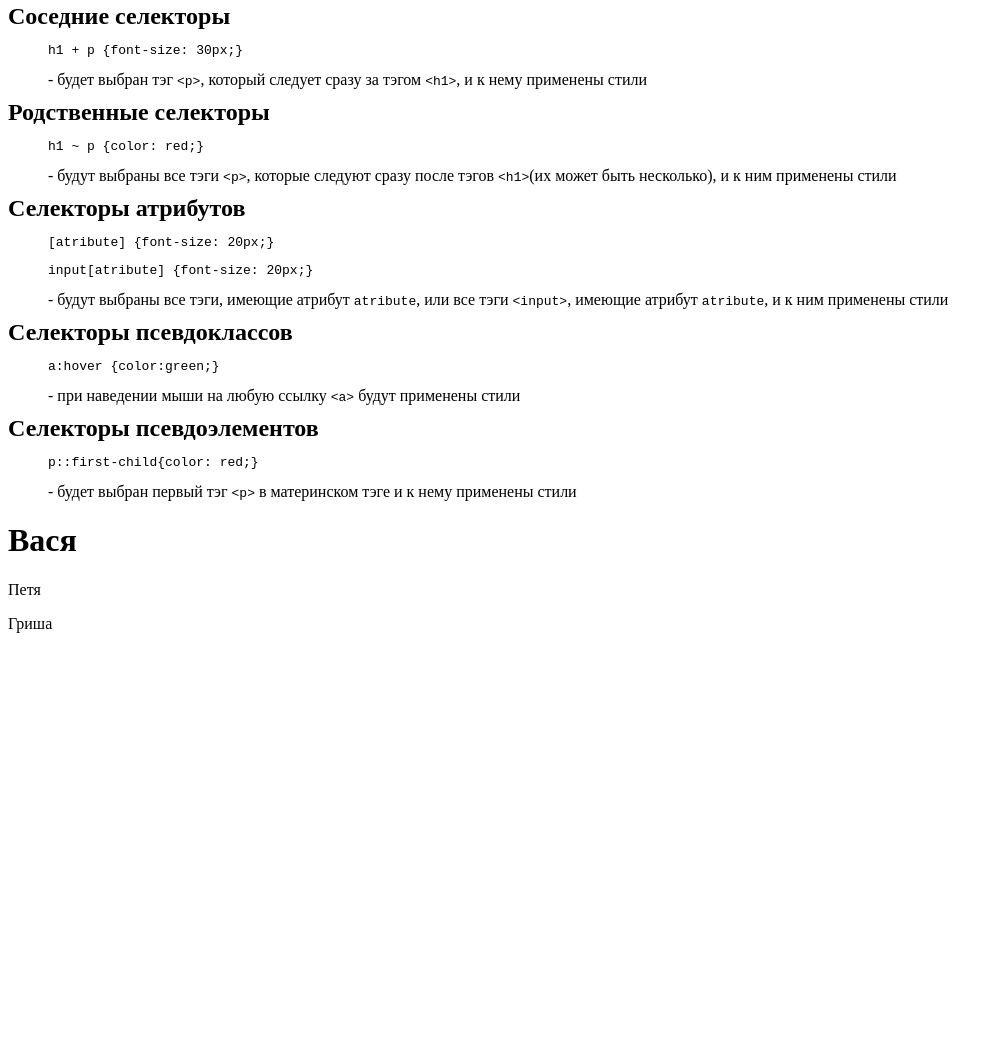
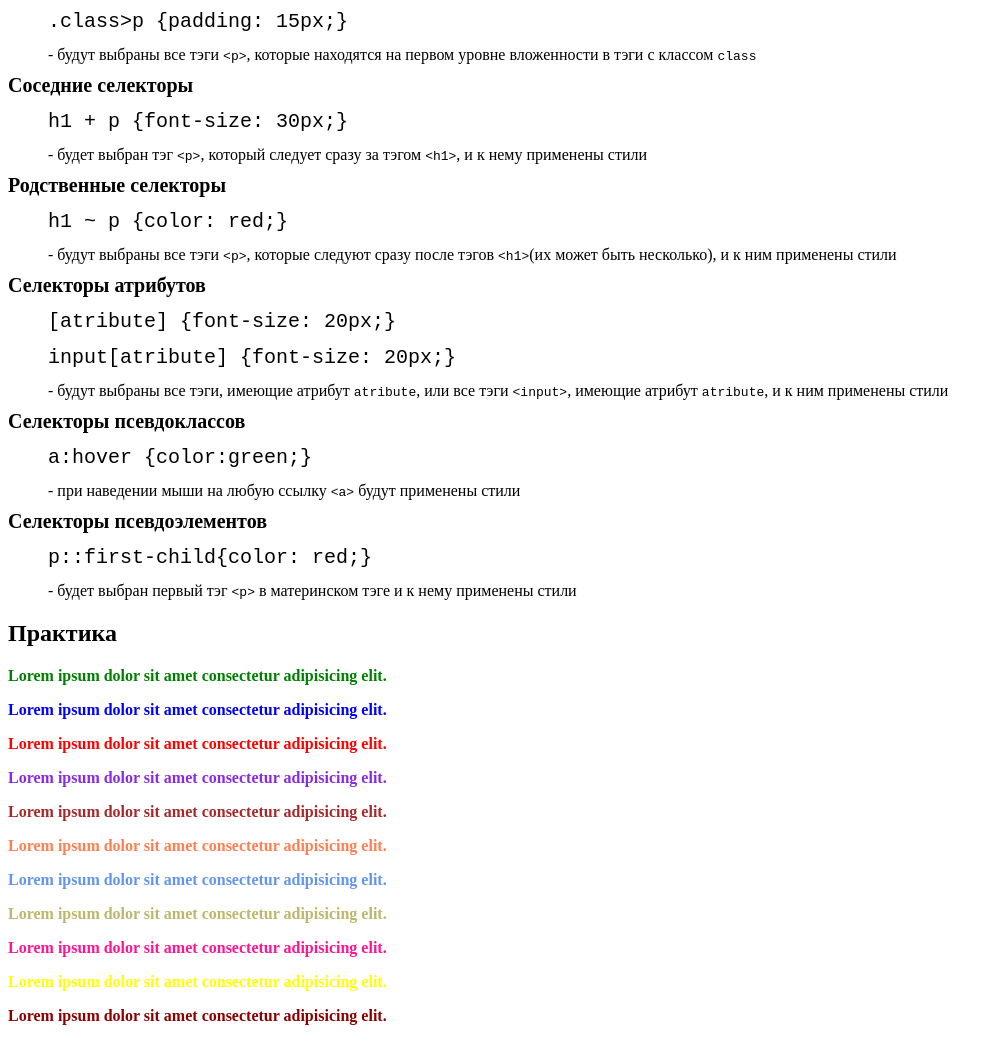
Before and after one commit to MihajlovicSS/homework5, a plain HTML site: page index.html in a window 1280 px wide. Shown: the part 653-1694 px from the top of the page, without its empty margins (0-1003 px from the left). Before the commit the page ends 1302 px from the top, so only its background shows below. Drawn offline with Linux system fonts and the light colour scheme.

Commit message:
Last version

```diff
--- a/index.html
+++ b/index.html
@@ -15,56 +15,79 @@
     </header>
     <main>
         <h1>Какие бывают селекторы?</h1>
+        <h2>Теория</h2>
         <dl class="list_descriptions">
             <dt>Универсальные</dt>
             <dd>
-                <pre><code>* {font-size: 16px;}</code></pre> - будут выбраны все элементы на странице и к ним применены стили
+                <pre><code>* {font-size: 16px;}</code></pre> - будут выбраны все элементы на странице и к ним применены
+                стили
             </dd>
             <dt>Селекторы по тэгам</dt>
             <dd>
-                <pre><code>h1 {color: red;}</code></pre> - будут выбраны все тэги <code>&lt;h1&gt;</code> и к ним применены стили</dd>
+                <pre><code>h1 {color: red;}</code></pre> - будут выбраны все тэги <code>&lt;h1&gt;</code> и к ним
+                применены стили
+            </dd>
             <dt>Селекторы по классам</dt>
             <dd>
-                <pre><code>.class {background-color: #99ffcc;}</code></pre> - будут выбраны все тэги, имеющие класс <code>.class</code>, и к ним применены стили
+                <pre><code>.class {background-color: #99ffcc;}</code></pre> - будут выбраны все тэги, имеющие класс
+                <code>.class</code>, и к ним применены стили
             </dd>
             <dt>Селекторы по идентификатору</dt>
             <dd>
-                <pre><code>#identificator {font-size: 35px;}</code></pre> - будут выбраны все тэги, имеющие идентификатор <code>#identificator</code>, и к ним применены стили
+                <pre><code>#identificator {font-size: 35px;}</code></pre> - будут выбраны все тэги, имеющие
+                идентификатор <code>#identificator</code>, и к ним применены стили
             </dd>
             <dt>Внутренние селекторы</dt>
             <dd>
-                <pre><code>.class p {padding: 15px;}</code></pre> - будут выбраны все тэги <code>&lt;p&gt;</code>, которые лежат внутри тэгов с классов <code>class</code>, и к ним применены стили
+                <pre><code>.class p {padding: 15px;}</code></pre> - будут выбраны все тэги <code>&lt;p&gt;</code>,
+                которые лежат внутри тэгов с классов <code>class</code>, и к ним применены стили
             </dd>
             <dt>Дочерние селекторы</dt>
             <dd>
-                <pre><code>.class>p {padding: 15px;}</code></pre> - будут выбраны все тэги <code>&lt;p&gt;</code>, которые находятся на первом уровне вложенности в тэги с классом <code>class</code>
+                <pre><code>.class>p {padding: 15px;}</code></pre> - будут выбраны все тэги <code>&lt;p&gt;</code>,
+                которые находятся на первом уровне вложенности в тэги с классом <code>class</code>
             </dd>
             <dt>Соседние селекторы</dt>
             <dd>
-                <pre><code>h1 + p {font-size: 30px;}</code></pre> - будет выбран тэг <code>&lt;p&gt;</code>, который следует сразу за тэгом <code>&lt;h1&gt;</code>, и к нему применены стили
+                <pre><code>h1 + p {font-size: 30px;}</code></pre> - будет выбран тэг <code>&lt;p&gt;</code>, который
+                следует сразу за тэгом <code>&lt;h1&gt;</code>, и к нему применены стили
             </dd>
             <dt>Родственные селекторы</dt>
             <dd>
-                <pre><code>h1 ~ p {color: red;}</code></pre> - будут выбраны все тэги <code>&lt;p&gt;</code>, которые следуют сразу после тэгов <code>&lt;h1&gt;</code>(их может быть несколько), и к ним применены стили
+                <pre><code>h1 ~ p {color: red;}</code></pre> - будут выбраны все тэги <code>&lt;p&gt;</code>, которые
+                следуют сразу после тэгов <code>&lt;h1&gt;</code>(их может быть несколько), и к ним применены стили
             </dd>
             <dt>Селекторы атрибутов</dt>
             <dd>
                 <pre><code>[atribute] {font-size: 20px;}</code></pre>
-                <pre><code>input[atribute] {font-size: 20px;}</code></pre> - будут выбраны все тэги, имеющие атрибут <code>atribute</code>, или все тэги <code>&lt;input&gt;</code>, имеющие атрибут <code>atribute</code>, и к ним применены стили
+                <pre><code>input[atribute] {font-size: 20px;}</code></pre> - будут выбраны все тэги, имеющие атрибут
+                <code>atribute</code>, или все тэги <code>&lt;input&gt;</code>, имеющие атрибут <code>atribute</code>, и
+                к ним применены стили
             </dd>
             <dt>Селекторы псевдоклассов</dt>
             <dd>
-                <pre><code>a:hover {color:green;}</code></pre> - при наведении мыши на любую ссылку <code>&lt;a&gt;</code> будут применены стили
+                <pre><code>a:hover {color:green;}</code></pre> - при наведении мыши на любую ссылку
+                <code>&lt;a&gt;</code> будут применены стили
             </dd>
             <dt>Селекторы псевдоэлементов</dt>
             <dd>
-                <pre><code>p::first-child{color: red;}</code></pre> - будет выбран первый тэг <code>&lt;p&gt;</code> в материнском тэге и к нему применены стили
+                <pre><code>p::first-child{color: red;}</code></pre> - будет выбран первый тэг <code>&lt;p&gt;</code> в
+                материнском тэге и к нему применены стили
             </dd>
-
-
-            <h1>Вася</h1>
-            <p>Петя</p>
-            <p>Гриша</p>
+            <h2>Практика</h2>
+            <div class="block_practice">
+                <p>Lorem ipsum dolor sit amet consectetur adipisicing elit.</p>
+                <p class="text">Lorem ipsum dolor sit amet consectetur adipisicing elit.</p>
+                <p class="text text-alert">Lorem ipsum dolor sit amet consectetur adipisicing elit.</p>
+                <p class="text" id="text_id">Lorem ipsum dolor sit amet consectetur adipisicing elit.</p>
+                <p class="text text-4">Lorem ipsum dolor sit amet consectetur adipisicing elit.</p>
+                <p class="text text-5">Lorem ipsum dolor sit amet consectetur adipisicing elit.</p>
+                <p class="text text-6">Lorem ipsum dolor sit amet consectetur adipisicing elit.</p>
+                <p class="text">Lorem ipsum dolor sit amet consectetur adipisicing elit.</p>
+                <p class="text">Lorem ipsum dolor sit amet consectetur adipisicing elit.</p>
+                <p class="text text-10">Lorem ipsum dolor sit amet consectetur adipisicing elit.</p>
+                <p class="text">Lorem ipsum dolor sit amet consectetur adipisicing elit.</p>
+            </div>
         </dl>
     </main>
     <footer>
--- a/style.css
+++ b/style.css
@@ -1,7 +1,51 @@
 .list_descriptions dt{
-    font-size: 24px;
+    font-size: 20px;
     font-weight: 700;
 }
 .list_descriptions dd{
     margin-bottom: 10px;
 }
+/*Немного поигрался)*/
+.list_descriptions dd>pre>code{
+    font-size: 20px;
+}
+p {
+    color: green;
+    font-weight: 700;
+}
+.text{
+    color: blue;
+}
+.text-alert{
+    color: red;
+}
+#text_id{
+    color: blueviolet;
+}
+.block_practice .text-4{
+    color: brown;
+}
+.block_practice>.text-5{
+    color: coral;
+}
+.block_practice .text-5 + .text{
+    color:cornflowerblue;
+}
+.block_practice .text-6 ~ .text{
+    color: darkkhaki;
+}
+.block_practice .text:last-child{
+    color: darkred;
+}
+.block_practice .text:nth-child(9){
+    color: deeppink;
+}
+.text-10{
+    color:yellow !important;
+}
+.block_practice p:hover, .block_practice .text:hover, #text_id:hover{
+    color: black;
+}
+.text-10:hover{
+    color:black !important;
+}
```
